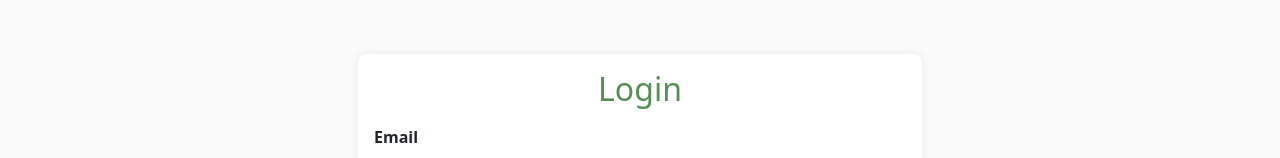
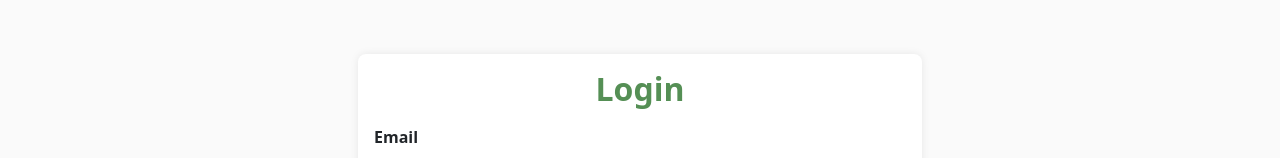
Before and after one commit to Escanor202695/latest_portfolio, a React (Create React App) app: page /login in a window 1280 px wide. Shown: the part 184-342 px from the top of the page. Built offline with nearby package versions, Linux system fonts and the light colour scheme.

Commit message:
login text fixed

```diff
--- a/src/pages/Authentication/Login.jsx
+++ b/src/pages/Authentication/Login.jsx
@@ -4,7 +4,7 @@ import './Login.scss'
 const Login = () => {
   return (
     <div className='login-card  '>
-      <h2 className='text-center'>Login</h2>
+      <h2 className='text-center fw-bold'>Login</h2>
       <div className='plain-input mt-3 '>
         <label for=''>Email</label>
         <br />
@@ -16,7 +16,7 @@ const Login = () => {
         <input type='password' placeholder='enter your password' />
       </div>
       <Link to='/home'>
-        <button className=' primary-btn w-100 my-4'>LOGIN</button>
+        <button className=' primary-btn w-100 my-4 '>LOGIN</button>
       </Link>
       <Link to='/' className=' text-center mt-2'>
         <p>Forgot password?</p>
```
